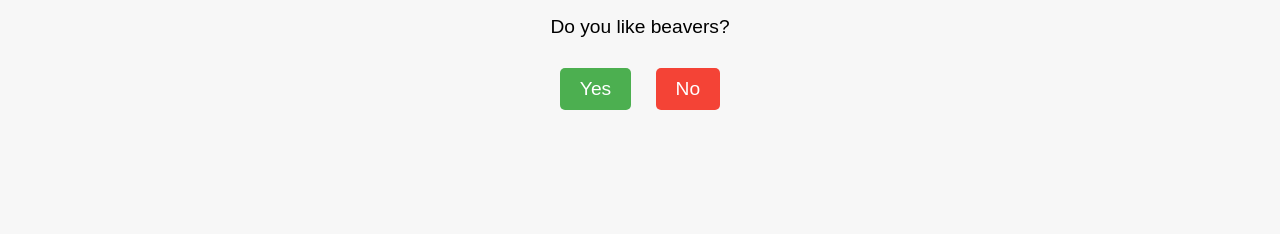
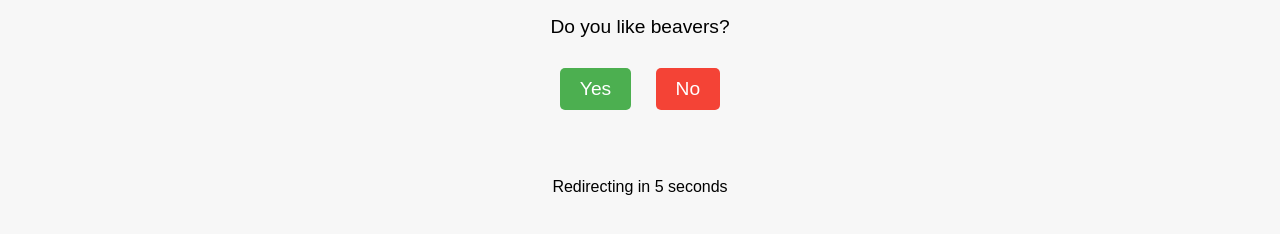
Before and after one commit to EliasPiekkola/webbisovellusprojekti, a plain HTML site: page beaver_quiz.html in a window 1280 px wide. Shown: the part 60-294 px from the top of the page. Drawn offline with Linux system fonts and the light colour scheme; files that its build step writes are made by us from their sources.

Commit message:
timer update

```diff
--- a/beaver_quiz.html
+++ b/beaver_quiz.html
@@ -23,14 +23,26 @@
 
     <div class="result">
         <p id="response"></p>
-    </div>
-
-    <div class="result">
-        <p id="response"></p>
         <img id="beaver-image" src="" alt="">
     </div>
 
+    <div class="timer">
+        <p id="timer-text">Redirecting in <span id="timer-countdown">10</span> seconds</p>
+    </div>
+</body>
 
+<script>
+    var countdown = 10;
 
-</body>
+    // Function to update the countdown and redirect
+    function updateCountdown() {
+        countdown--;
+        document.getElementById("timer-countdown").textContent = countdown;
+        if (countdown <= 0) {
+            window.location.href = "index.html";
+        }
+    }
+    var countdownInterval = setInterval(updateCountdown, 1000);
+
+</script>
 </html>
```
